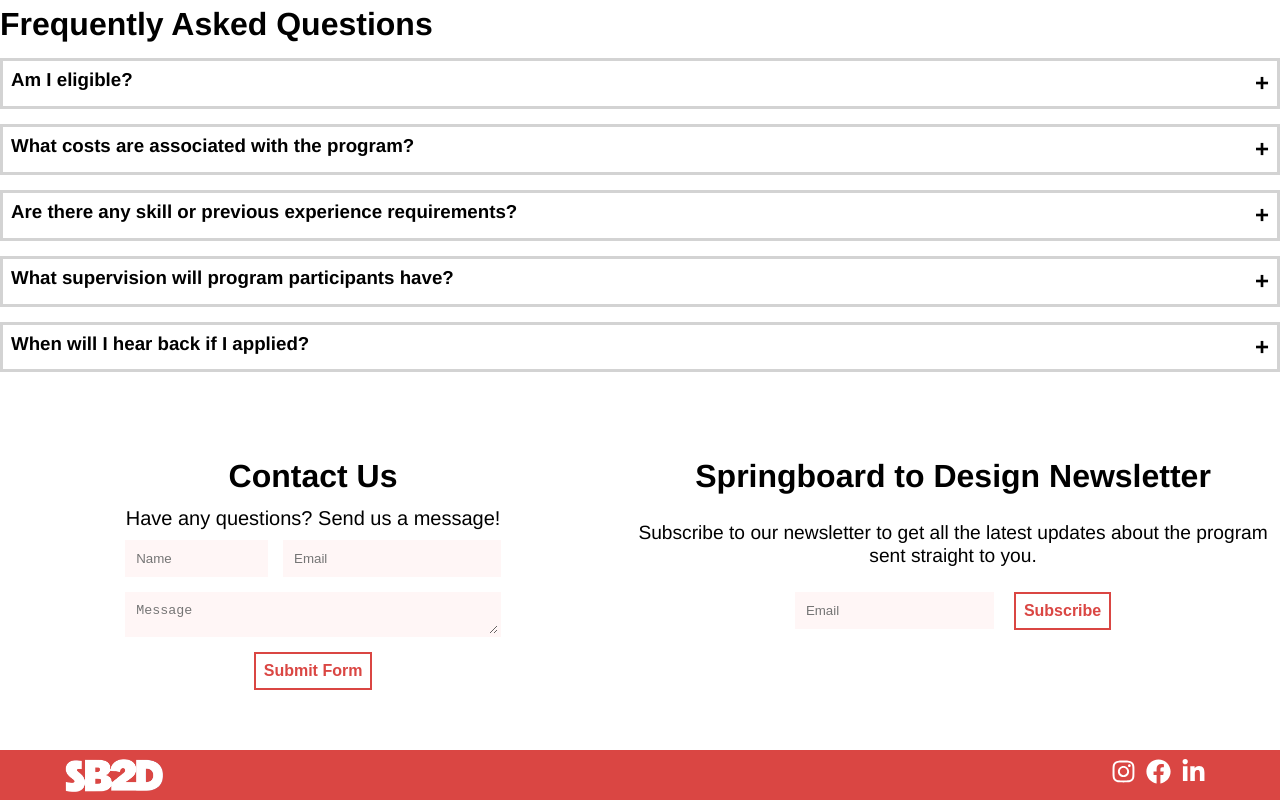
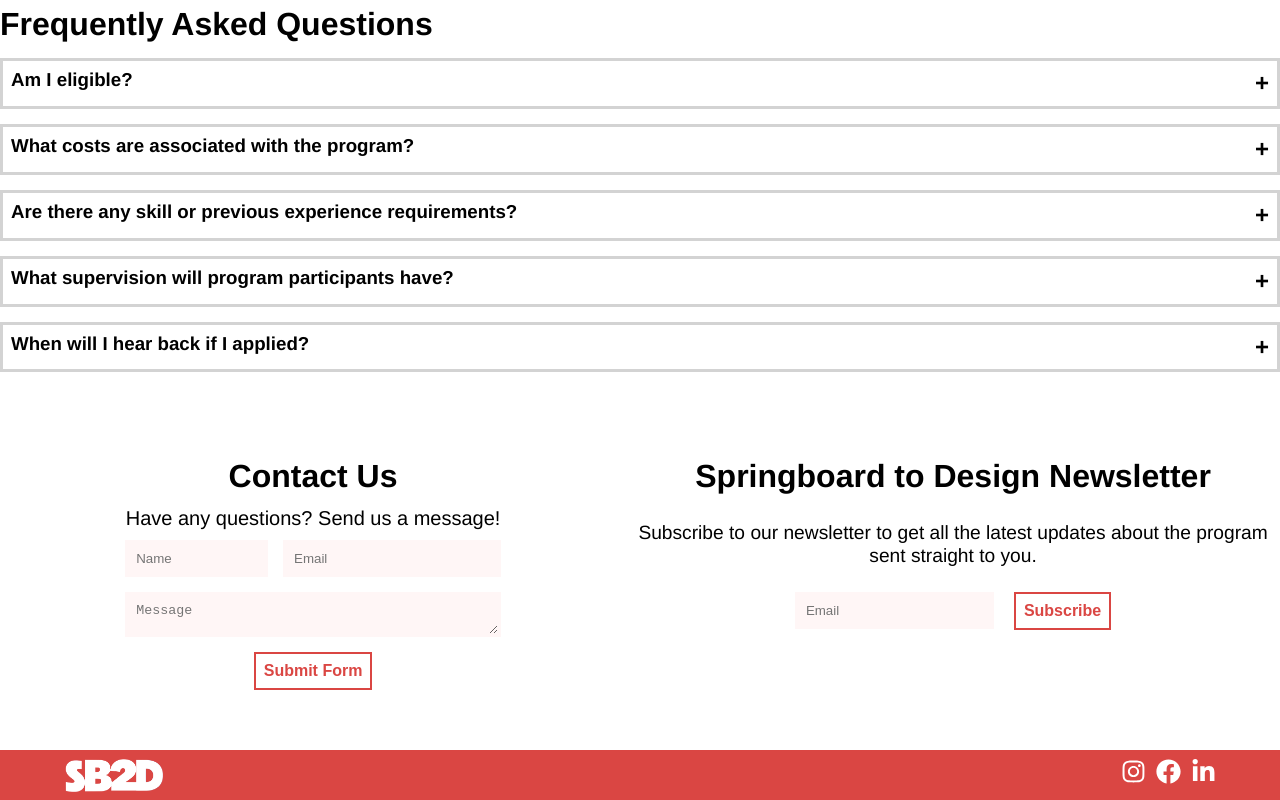
Before and after one commit to fincorporated/springboardV2, a React (Vite) app: page / in a window 1280 px wide. Shown: the part 5138-5938 px from the top of the page. Built offline with nearby package versions, Linux system fonts and the light colour scheme.

Commit message:
footer,faq,contributors

```diff
--- a/src/pages/contributors/contributors.css
+++ b/src/pages/contributors/contributors.css
@@ -1,3 +1,8 @@
+#contributorsBackground {
+    background-color: #FFF6F6;
+    height: fit-content;
+}
+
 #profilesContainer {
     display: flex;
     flex-direction: row;
@@ -40,13 +45,6 @@
     color: #DA4643;
 }
 
-@media (prefers-color-scheme: light) {
-    #contributorsBackground {
-        background-color: #FFF6F6;
-        height: fit-content;
-    }
-}
-
 @media (max-width: 768px) {
     #profileB, #profileC, #profileD {
         display: none;
--- a/src/pages/faq/faq.jsx
+++ b/src/pages/faq/faq.jsx
@@ -19,8 +19,7 @@ export default function FAQ() {
                         <h3>Am I eligible?</h3>
                         <h2>+</h2>
                     </div>
-                    <p id='answerA' className="questionAnswer">The Design Action Coalition was created to put meaningful effort towards ending racial inequities in North American theater. The Springboard to Design program recognizes a wide range of identities as underrepresented in theatre design, including members of the LGBTQ+, global majority, and disabled communities. <br/> Eligible international students are welcome to apply.</p>
-                </div>
+                    <p id='answerA' className="questionAnswer">The Design Action Coalition was created to put meaningful effort towards ending racial inequities in North American theater. Design Action designed SB2D as an opportunity for underrepresented students, and students who have limited or no access to theatre. The Springboard to Design program recognizes a wide range of identities as underrepresented in theatre design.</p>                </div>
                 <div onClick={() => expandAnswer('answerB')} className="question">
                     <div className="questionTitle">
                         <h3>What costs are associated with the program?</h3>
--- a/src/pages/footer/footer.css
+++ b/src/pages/footer/footer.css
@@ -18,8 +18,8 @@
 #socialMediaIcons {
     display: flex;
     flex-direction: row;
-    justify-content: space-evenly;
-    width: 10%;
+    column-gap: 10px;
+
     font-size: 25px;
     color: white;
 }
--- a/src/pages/footer/footer.jsx
+++ b/src/pages/footer/footer.jsx
@@ -13,8 +13,8 @@ export default function Footer() {
                 <div id='socialMediaIcons'>
                     <a href='https://www.instagram.com/springboard2design?igsh=MTV6eDhzeGQ2YzNteg==' target='blank'><FaInstagram /></a>
                     <a href='https://www.facebook.com/share/1CLX9ZP7DV/?mibextid=LQQJ4d' target='blank'><FaFacebook /></a>
+                    <a href='https://www.linkedin.com/company/springboard-to-design/about/?viewAsMember=true' target='blank'><FaLinkedinIn /></a>
 
-                    <FaLinkedinIn />
                 </div>
             </div>
         </div>
```
